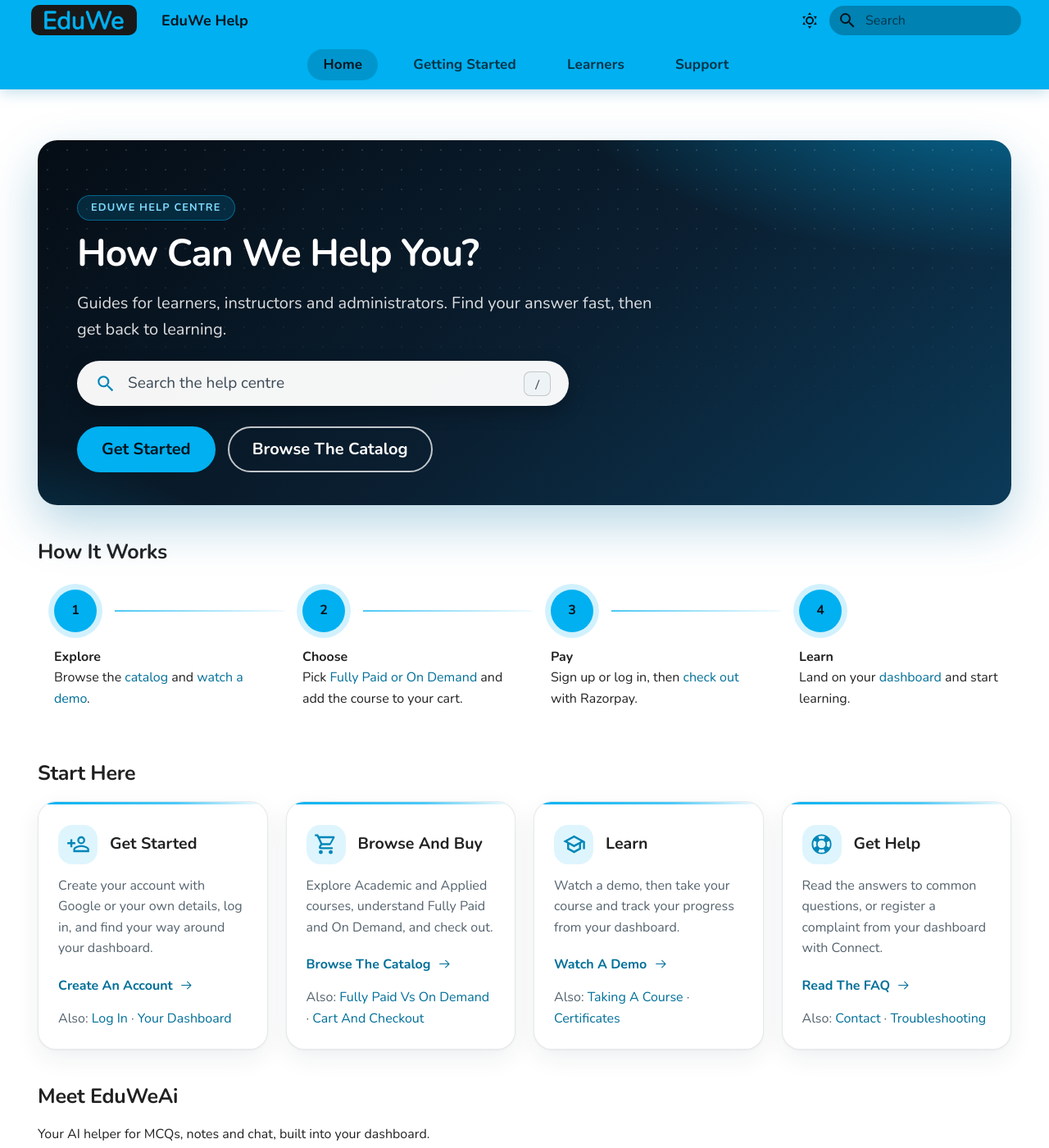
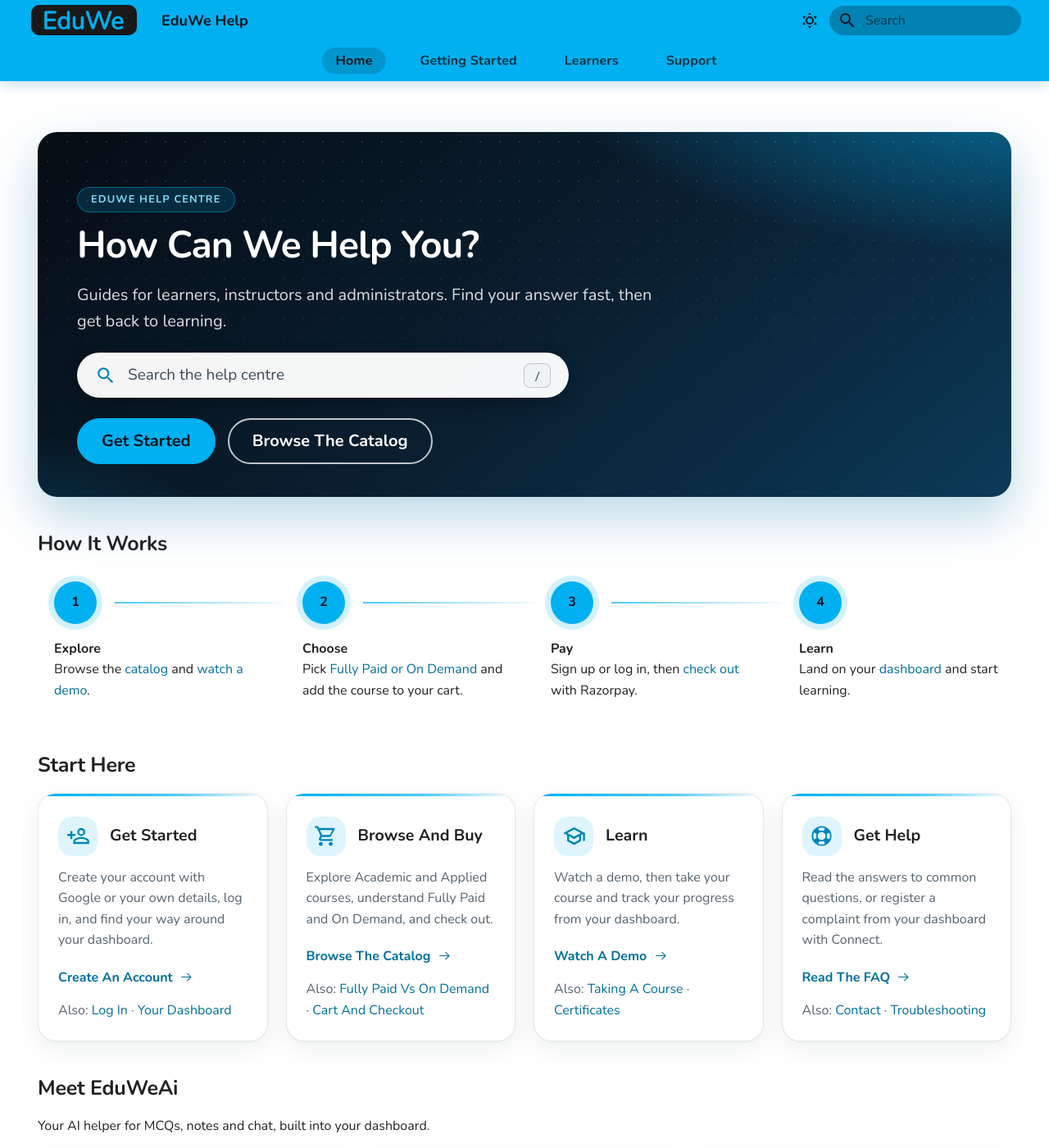
Before and after one commit to geitdeepak/EduWeIO_HelpDoc, an MkDocs documentation site: the page built from docs/index.md, in a window 1280 px wide and 1400 px high. Shown: the whole window at 82% size. Built offline with MkDocs 1.6.1 and Material for MkDocs 9.7.7, drawn with Linux system fonts in a browser that asks for light colours.

Commit message:
Trim the header tab bar back down
The tab row (height 3rem, 0.4rem/0.95rem link padding) had gotten too tall
and bulky. Bring it down to 2.5rem with 0.3rem/0.85rem padding and a
slightly smaller font (0.8rem) - still bigger than Material's stock
0.7rem/2.4rem, but no longer oversized. The main header row above it was
never changed (still stock Material height), so this only affects the
tabs.

Co-Authored-By: Claude Sonnet 5 <noreply@anthropic.com>

```diff
--- a/docs/stylesheets/extra.css
+++ b/docs/stylesheets/extra.css
@@ -81,14 +81,14 @@ html {
 .md-tabs__item {
   display: flex;
   align-items: center;
-  height: 3rem;
+  height: 2.5rem;
 }
 
 .md-tabs__link {
   margin-top: 0;
-  padding: 0.4rem 0.95rem;
+  padding: 0.3rem 0.85rem;
   border-radius: 2rem;
-  font-size: 0.85rem;
+  font-size: 0.8rem;
   font-weight: 700;
   letter-spacing: 0.01em;
   opacity: 0.8;
```
